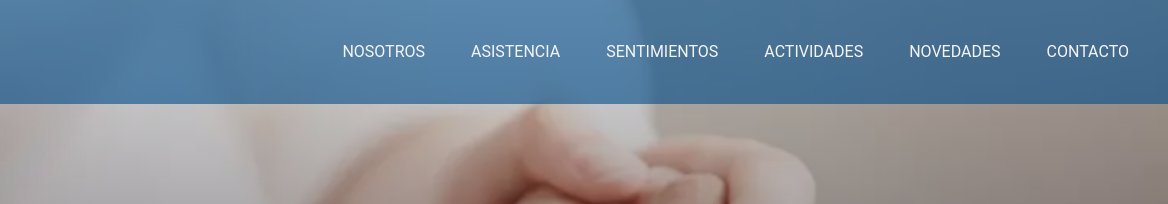
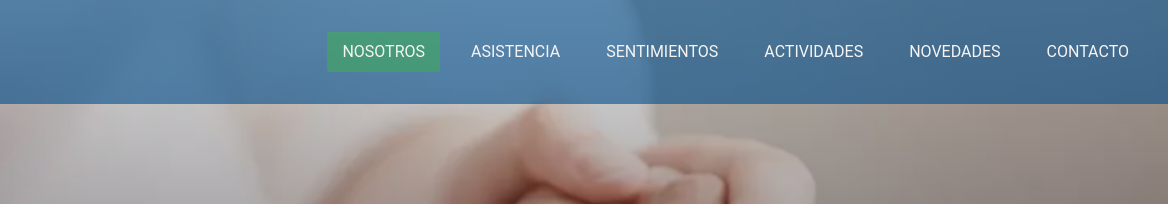
Before and after one commit to agreco98/viudaspfa, a plain HTML site: page index.html in a window 1280 px wide. In both pictures the pointer is over the link "NOSOTROS". Shown: the top 204 px of the page, 112-1280 px from the left. Drawn offline with nearby package versions, Linux system fonts and the light colour scheme.

Commit message:
added sintax css correct

```diff
--- a/estilos/css.css
+++ b/estilos/css.css
@@ -6,7 +6,7 @@ body{background-color: #e9e9e938}.header{width: 100%;background-image: url(../im
     transition: 0.5s ease-in-out}.bg-dark.scrolled{background-color: #034c8c!important;
     box-shadow: 3px 3px 6px #3b3b3b}.navg a{color: #f4f4f4!important;font-family: 'Roboto';
     font-size: 16px;padding: 8px 15px!important;text-align: center;margin: 10px 8px}
-    .navg a:hover{background-color: #;border-radius: 2px}.text-header{min-height: 100vh;color: #f4f4f4;
+    .navg a:hover{background-color: #39b54a7e;border-radius: 2px}.text-header{min-height: 100vh;color: #f4f4f4;
     font-family: 'Crimson Text', serif}.text-mine{font-size: 30px;margin-top: 60px;color: #f4f4f4}#p{font-size: 47px;
     margin-top: 30px}.btn-mine-header{font-family: 'Roboto';font-weight: bold;padding: 10px 80px;color: #f4f4f4;
     background-color: #034c8c;margin-top: 30px;box-shadow: 2px 2px 5px rgb(71, 71, 71);border-radius: 2px;
```
Also changed, not shown: index.html (+0 -1 lines).
